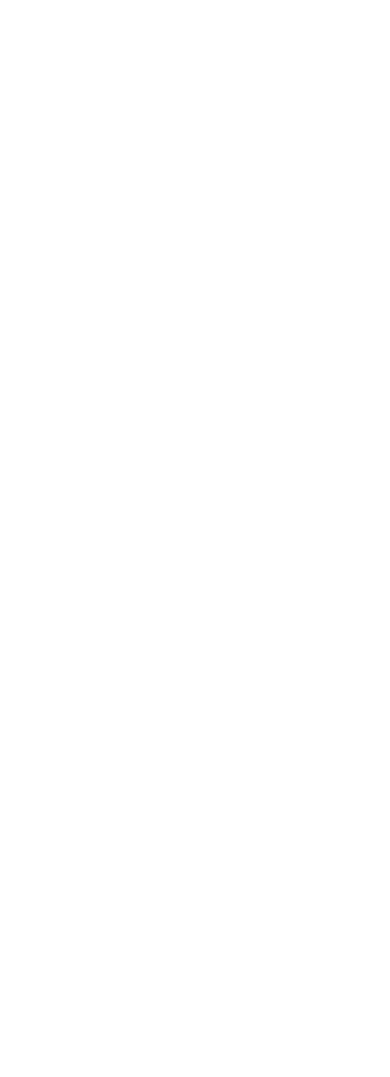
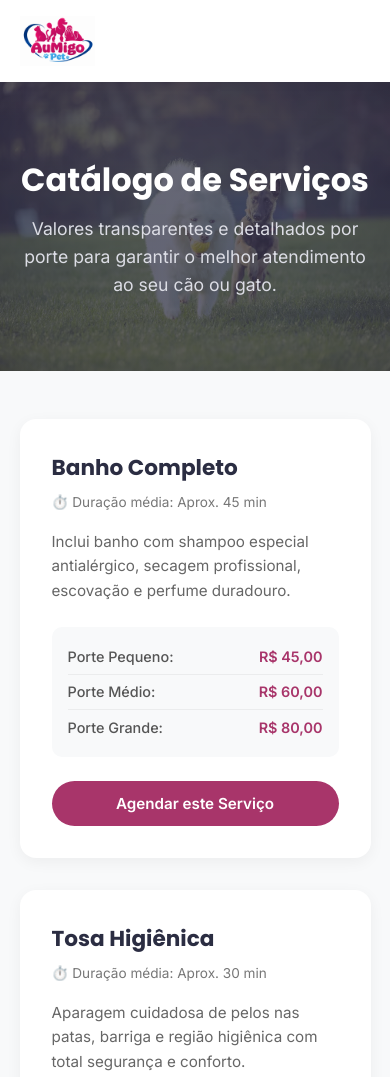
Before and after one commit to profBruno-UFC-Qx/QXD0253-portal-para-adocao-de-animais, a plain HTML site: page aumigo/src/landing/serviços.html in a window 390 px wide. Shown: the top 1077 px of the page. Before the commit the page ends 844 px from the top, so only its background shows below. Drawn offline with Linux system fonts and the light colour scheme.

Commit message:
logo atualizada e tentativa de padronização

```diff
--- a/aumigo/src/landing/horarios.html
+++ b/aumigo/src/landing/horarios.html
@@ -5,9 +5,9 @@
     <meta name="viewport" content="width=device-width, initial-scale=1.0">
     <title>Consulta de Horários - AuMigo Pet Shop</title>
 
-    <link rel="preconnect" href="https://googleapis.com">
-    <link rel="preconnect" href="https://gstatic.com" crossorigin>
-    <link href="https://googleapis.com/css2?family=Inter:wght@400;500;600&family=Poppins:wght@600;700&display=swap" rel="stylesheet">
+    <link rel="preconnect" href="https://fonts.googleapis.com">
+    <link rel="preconnect" href="https://fonts.gstatic.com" crossorigin>
+    <link href="https://fonts.googleapis.com/css2?family=Inter:wght@400;500;600&family=Poppins:wght@600;700&display=swap" rel="stylesheet">
 
     <style>
         :root {
@@ -56,12 +56,16 @@
         }
 
         .logo {
-            font-family: 'Poppins', sans-serif;
-            font-size: 1.6rem;
-            font-weight: 700;
-            color: var(--cor-principal);
+            display: inline-flex;
+            align-items: center;
             text-decoration: none;
             transition: transform 0.3s ease;
+        }
+
+         .logo img {
+          height: 55px;
+          width: auto;
+          display: block;
         }
 
         .logo:hover {
@@ -108,7 +112,7 @@
 
         .banner-topo {
             background: linear-gradient(rgba(43, 45, 66, 0.7), rgba(43, 45, 66, 0.75)),
-                        url('img/Convivencia-de-caes-e-gatos.jpg') center/cover no-repeat;
+                        url('../img/Convivencia-de-caes-e-gatos.jpg') center/cover no-repeat;
             color: var(--branco);
             text-align: center;
             padding: 4rem 5%;
@@ -263,7 +267,9 @@
 <body>
 
     <header>
-        <a href="index.html" class="logo">🐾 AuMigo</a>
+        <a href="index.html" class="logo">
+            <img src="../img/logo.webp" alt="Logo AuMigo Pet Shop">
+        </a>
         <nav>
             <a href="index.html">Início</a>
             <a href="servicos.html">Serviços</a>
@@ -306,7 +312,9 @@
     </main>
 
     <footer>
-        <a href="index.html" class="logo" style="color: var(--branco);">🐾 AuMigo</a>
+         <a href="index.html" class="logo" style="background: #FFFFFF; padding: 8px 16px; border-radius: 12px; box-shadow: 0 4px 10px rgba(0,0,0,0.2);">
+        <img src="../img/logo.webp" alt="Logo AuMigo Pet Shop" style="height: 50px;">
+         </a>
         <p>&copy; 2026 Projeto AuMigo - Todos os direitos reservados. Praticidade para você e seu pet.</p>
     </footer>
 
--- a/aumigo/src/landing/serviços.html
+++ b/aumigo/src/landing/serviços.html
@@ -0,0 +1,334 @@
+<!DOCTYPE html>
+<html lang="pt-BR">
+<head>
+    <meta charset="UTF-8">
+    <meta name="viewport" content="width=device-width, initial-scale=1.0">
+    <title>Serviços e Preços - AuMigo Pet Shop</title>
+
+    <link rel="preconnect" href="https://fonts.googleapis.com">
+    <link rel="preconnect" href="https://fonts.gstatic.com" crossorigin>
+    <link href="https://fonts.googleapis.com/css2?family=Inter:wght@400;500;600&family=Poppins:wght@600;700&display=swap" rel="stylesheet">
+
+    <style>
+        :root {
+            --cor-principal: #A8356A;
+            --cor-hover: #084eda;
+            --texto-escuro: #2B2D42;
+            --fundo-pagina: #F8F9FA;
+            --branco: #FFFFFF;
+        }
+
+        * {
+            margin: 0;
+            padding: 0;
+            box-sizing: border-box;
+        }
+
+        body {
+            font-family: 'Inter', sans-serif;
+            background-color: var(--fundo-pagina);
+            color: var(--texto-escuro);
+            line-height: 1.6;
+        }
+
+        h1, h2, h3 {
+            font-family: 'Poppins', sans-serif;
+            color: var(--texto-escuro);
+        }
+
+        @keyframes surgir {
+            from { opacity: 0; transform: translateY(15px); }
+            to { opacity: 1; transform: translateY(0); }
+        }
+
+        /* Cabeçalho */
+        header {
+            background: rgba(255, 255, 255, 0.95);
+            padding: 1rem 5%;
+            display: flex;
+            justify-content: space-between;
+            align-items: center;
+            box-shadow: 0 2px 10px rgba(0, 0, 0, 0.04);
+            position: sticky;
+            top: 0;
+            z-index: 100;
+        }
+
+        .logo {
+           display: inline-flex;
+           align-items: center;
+           justify-content: center;
+           text-decoration: none;
+           transition: transform 0.3s ease;
+        }
+        .logo img {
+            height: 50px;
+            width: auto;
+            display: block;
+        }
+
+        .logo:hover {
+            transform: scale(1.03);
+        }
+
+        nav {
+            display: flex;
+            align-items: center;
+            gap: 1.5rem;
+        }
+
+        nav a {
+            text-decoration: none;
+            color: var(--texto-escuro);
+            font-weight: 500;
+            transition: color 0.3s;
+        }
+
+        nav a:hover {
+            color: var(--cor-principal);
+        }
+
+        .btn-principal {
+            background-color: var(--cor-principal);
+            color: var(--branco);
+            padding: 0.75rem 1.5rem;
+            border-radius: 50px;
+            text-decoration: none;
+            font-weight: 600;
+            transition: 0.3s;
+            display: inline-block;
+            border: none;
+            cursor: pointer;
+            text-align: center;
+        }
+
+        .btn-principal:hover {
+            background-color: var(--cor-hover);
+            color: var(--branco);
+            transform: translateY(-2px);
+            box-shadow: 0 6px 18px rgba(8, 78, 218, 0.25);
+        }
+
+        /* Banner da Página */
+        .banner-topo {
+            background: linear-gradient(rgba(43, 45, 66, 0.7), rgba(43, 45, 66, 0.75)),
+            url('../img/felizes-animal-estimacao-caes-tocando-capim_1359-228.avif') center/cover no-repeat;
+            color: var(--branco);
+            text-align: center;
+            padding: 4.5rem 5%;
+        }
+
+        .banner-topo h1 {
+            font-size: 2.6rem;
+            margin-bottom: 0.6rem;
+            color: var(--branco);
+        }
+
+        .banner-topo p {
+            font-size: 1.1rem;
+            color: #DCDDE5;
+            max-width: 600px;
+            margin: 0 auto;
+        }
+
+        /* Área Principal */
+        .container-principal {
+            max-width: 1150px;
+            margin: 3rem auto;
+            padding: 0 5%;
+            animation: surgir 0.5s ease;
+        }
+
+        .grade-servicos {
+            display: grid;
+            grid-template-columns: repeat(auto-fit, minmax(310px, 1fr));
+            gap: 2rem;
+        }
+
+        .cartao-servico {
+            background: var(--branco);
+            border-radius: 16px;
+            padding: 2rem;
+            box-shadow: 0 4px 15px rgba(0, 0, 0, 0.05);
+            display: flex;
+            flex-direction: column;
+            justify-content: space-between;
+            transition: 0.3s;
+        }
+
+        .cartao-servico:hover {
+            transform: translateY(-5px);
+            box-shadow: 0 10px 25px rgba(0, 0, 0, 0.08);
+        }
+
+        .cartao-servico h3 {
+            font-size: 1.35rem;
+            margin-bottom: 0.4rem;
+        }
+
+        .duracao {
+            font-size: 0.85rem;
+            color: #777;
+            margin-bottom: 1rem;
+            display: block;
+        }
+
+        .cartao-servico p {
+            color: #666;
+            font-size: 0.95rem;
+            margin-bottom: 1.5rem;
+        }
+
+        /* Tabela de Preços por Porte */
+        .tabela-portes {
+            background: var(--fundo-pagina);
+            border-radius: 10px;
+            padding: 0.8rem 1rem;
+            margin-bottom: 1.5rem;
+            font-size: 0.9rem;
+        }
+
+        .linha-porte {
+            display: flex;
+            justify-content: space-between;
+            padding: 0.35rem 0;
+            border-bottom: 1px solid rgba(0, 0, 0, 0.05);
+        }
+
+        .linha-porte:last-child {
+            border-bottom: none;
+        }
+
+        .nome-porte {
+            color: #555;
+            font-weight: 500;
+        }
+
+        .valor-porte {
+            color: var(--cor-principal);
+            font-weight: 700;
+        }
+
+        /* Rodapé */
+        footer {
+            background: var(--texto-escuro);
+            color: var(--branco);
+            padding: 3rem 5%;
+            text-align: center;
+            margin-top: 5rem;
+        }
+
+        footer p {
+            color: #BBB;
+            font-size: 0.9rem;
+            margin-top: 0.8rem;
+        }
+
+        @media (max-width: 768px) {
+            .banner-topo h1 { font-size: 2rem; }
+            nav { display: none; }
+        }
+    </style>
+</head>
+<body>
+
+    <header>
+        <a href="index.html" class="logo">
+            <img src="../img/logo.webp" alt="Logo AuMigo Pet Shop">
+        </a>
+        <nav>
+            <a href="index.html">Início</a>
+            <a href="servicos.html" style="color: var(--cor-principal); font-weight: 600;">Serviços</a>
+            <a href="horarios.html">Horários</a>
+            <a href="login.html" class="btn-principal" style="padding: 0.5rem 1.2rem;">Entrar / Agendar</a>
+        </nav>
+    </header>
+
+    <section class="banner-topo">
+        <h1>Catálogo de Serviços</h1>
+        <p>Valores transparentes e detalhados por porte para garantir o melhor atendimento ao seu cão ou gato.</p>
+    </section>
+
+    <main class="container-principal">
+        <div class="grade-servicos" id="lista-servicos"></div>
+    </main>
+
+    <footer>
+        <a href="index.html" class="logo" style="background: #FFFFFF; padding: 8px 16px; border-radius: 12px; box-shadow: 0 4px 10px rgba(0,0,0,0.2);">
+        <img src="../img/logo.webp" alt="Logo AuMigo Pet Shop" style="height: 50px; display: block;">
+        </a>
+        <p>&copy; 2026 Projeto AuMigo - Todos os direitos reservados. Cuidando do seu pet com dedicação.</p>
+    </footer>
+
+     <script>
+        document.addEventListener('DOMContentLoaded', () => {
+            const catalogoServicos = [
+                {
+                    id: 1,
+                    nome: "Banho Completo",
+                    duracao: "Aprox. 45 min",
+                    descricao: "Inclui banho com shampoo especial antialérgico, secagem profissional, escovação e perfume duradouro.",
+                    precos: { pequeno: "R$ 45,00", medio: "R$ 60,00", grande: "R$ 80,00" }
+                },
+                {
+                    id: 2,
+                    nome: "Tosa Higiênica",
+                    duracao: "Aprox. 30 min",
+                    descricao: "Aparagem cuidadosa de pelos nas patas, barriga e região higiênica com total segurança e conforto.",
+                    precos: { pequeno: "R$ 35,00", medio: "R$ 45,00", grande: "R$ 60,00" }
+                },
+                {
+                    id: 3,
+                    nome: "Banho & Tosa Raça",
+                    duracao: "Aprox. 1h 30min",
+                    descricao: "Pacote completo incluindo corte específico conforme o padrão da raça e cuidados estéticos avançados.",
+                    precos: { pequeno: "R$ 80,00", medio: "R$ 110,00", grande: "R$ 150,00" }
+                },
+                {
+                    id: 4,
+                    nome: "Hidratação de Pelos",
+                    duracao: "Aprox. 25 min",
+                    descricao: "Máscara de nutrição profunda para devolver o brilho, a maciez e a vitalidade à pelagem do pet.",
+                    precos: { pequeno: "R$ 30,00", medio: "R$ 40,00", grande: "R$ 55,00" }
+                },
+                {
+                    id: 5,
+                    nome: "Corte de Unhas e Limpeza de Ouvido",
+                    duracao: "Aprox. 20 min",
+                    descricao: "Procedimento rápido essencial para a higiene e saúde geral do animal.",
+                    precos: { pequeno: "R$ 25,00", medio: "R$ 25,00", grande: "R$ 30,00" }
+                }
+            ];
+
+            const container = document.getElementById('lista-servicos');
+
+            container.innerHTML = catalogoServicos.map(item => `
+                <div class="cartao-servico">
+                    <div>
+                        <h3>${item.nome}</h3>
+                        <span class="duracao">⏱️ Duração média: ${item.duracao}</span>
+                        <p>${item.descricao}</p>
+                    </div>
+                    <div>
+                        <div class="tabela-portes">
+                            <div class="linha-porte">
+                                <span class="nome-porte">Porte Pequeno:</span>
+                                <span class="valor-porte">${item.precos.pequeno}</span>
+                            </div>
+                            <div class="linha-porte">
+                                <span class="nome-porte">Porte Médio:</span>
+                                <span class="valor-porte">${item.precos.medio}</span>
+                            </div>
+                            <div class="linha-porte">
+                                <span class="nome-porte">Porte Grande:</span>
+                                <span class="valor-porte">${item.precos.grande}</span>
+                            </div>
+                        </div>
+                        <a href="login.html?servico=${item.id}" class="btn-principal" style="width: 100%; padding: 0.65rem; font-size: 0.95rem;">Agendar este Serviço</a>
+                    </div>
+                </div>
+            `).join('');
+        });
+    </script>
+</body>
+</html>
```
Also changed, not shown: aumigo/src/landing/index copy.html (added, +344 -0 lines), aumigo/src/landing/index.html (+19 -12 lines), aumigo/src/landing/recuperarsenha.html (+8 -2 lines), aumigo/src/img/felizes-animal-estimacao-caes-tocando-capim_1359-228.avif (added), aumigo/src/img/logo.webp (added).
